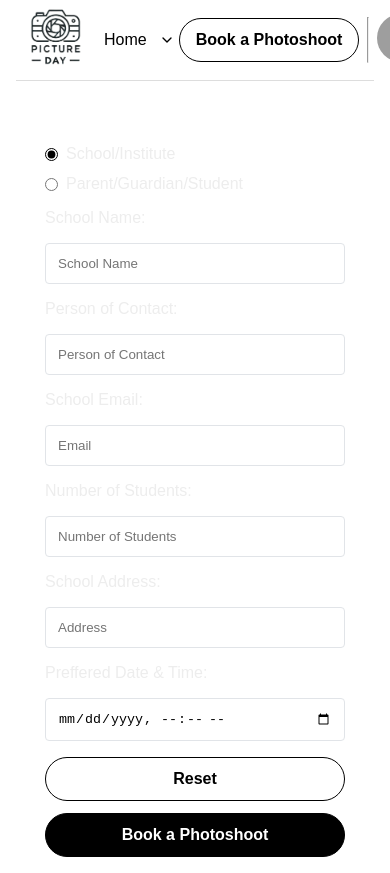
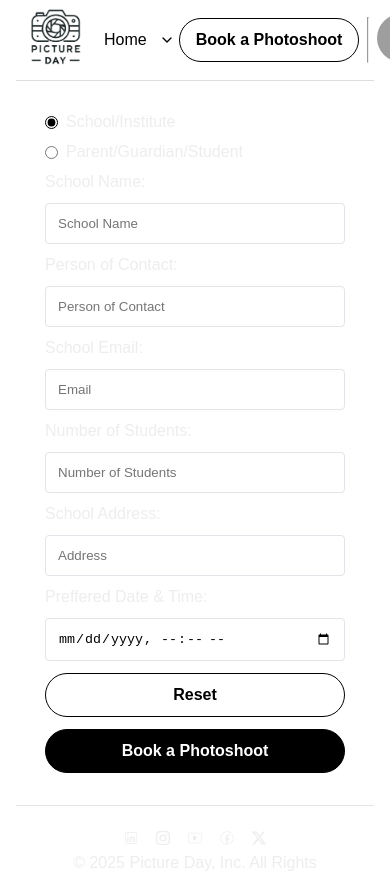
Before and after one commit to rajputkamal/picture_day_fe, a Next.js app: page /form in a window 390 px wide. Shown: the top 873 px of the page. Built offline with nearby package versions, Linux system fonts and the light colour scheme; grey boxes are pictures that could not be loaded.

Commit message:
Fixed linting issues in `PictureDayForm.tsx` file

```diff
--- a/src/app/components/PictureDayForm.tsx
+++ b/src/app/components/PictureDayForm.tsx
@@ -1,20 +1,26 @@
 "use client";
 
-import styled, { css } from "styled-components";
+import styled from "styled-components";
 import { useFormik } from "formik";
 import * as Yup from "yup";
 
-// import { useContext } from "react";
-// import { MobileContext } from "../context/MobileContext";
 import emailjs from "emailjs-com";
 import { ErrorMessage } from "./ErrorMessage";
 import { Button } from "./Button";
-import { SectionLayout } from "./Layout";
+
+interface PictureDayFormValues {
+  booking_for: "school" | "parent";
+  schoolName: string;
+  studentName: string;
+  contactPerson: string;
+  email: string;
+  NoOfStudents: string;
+  address: string;
+  dateTime: string;
+}
 
 const PictureDayForm = () => {
-  const isMobile = false;
-
-  const sendEmail = (values, resetForm) => {
+  const sendEmail = (values: PictureDayFormValues, resetForm: () => void) => {
     const templateParams = {
       booking_for: values.booking_for,
       name:
@@ -47,7 +53,7 @@ const PictureDayForm = () => {
       });
   };
 
-  const formik = useFormik({
+  const formik = useFormik<PictureDayFormValues>({
     initialValues: {
       booking_for: "school",
       schoolName: "",
@@ -87,8 +93,8 @@ const PictureDayForm = () => {
   });
 
   return (
-    <StyledForm onSubmit={formik.handleSubmit} isMobile={isMobile}>
-      <StyledCheckboxWrapper isMobile={isMobile}>
+    <StyledForm onSubmit={formik.handleSubmit}>
+      <StyledCheckboxWrapper>
         <StyledCheckbox>
           <input
             type="radio"
@@ -212,7 +218,7 @@ const PictureDayForm = () => {
         <ErrorMessage message={formik.errors.dateTime} />
       )}
 
-      <StyledButtonContainer isMobile={isMobile}>
+      <StyledButtonContainer>
         <Button type="reset" title="Reset" onClick={formik.handleReset} />
         <Button type="submit" title="Book a Photoshoot" submitButton />
       </StyledButtonContainer>
@@ -220,22 +226,22 @@ const PictureDayForm = () => {
   );
 };
 
-const StyledForm = styled.form<{ isMobile: boolean }>(
-  ({ isMobile }) => css`
+const StyledForm = styled.form`
   max-width: 600px;
   margin: 0 auto;
   display: flex;
   flex-direction: column;
-    gap: ${isMobile ? "12px" : "16px"};
-    padding: ${isMobile ? "32px 0" : "64px 0"};
+  gap: 16px;
+  padding: 64px 0;
   @media (max-width: 768px) {
     max-width: 400px;
+    gap: 12px;
+    padding: 32px 0;
   }
   @media (max-width: 460px) {
     max-width: 300px;
   }
-  `
-);
+`;
 
 const StyledCheckboxWrapper = styled.div`
   display: flex;
```
Lines whose indentation alone changed are shown as unchanged.
